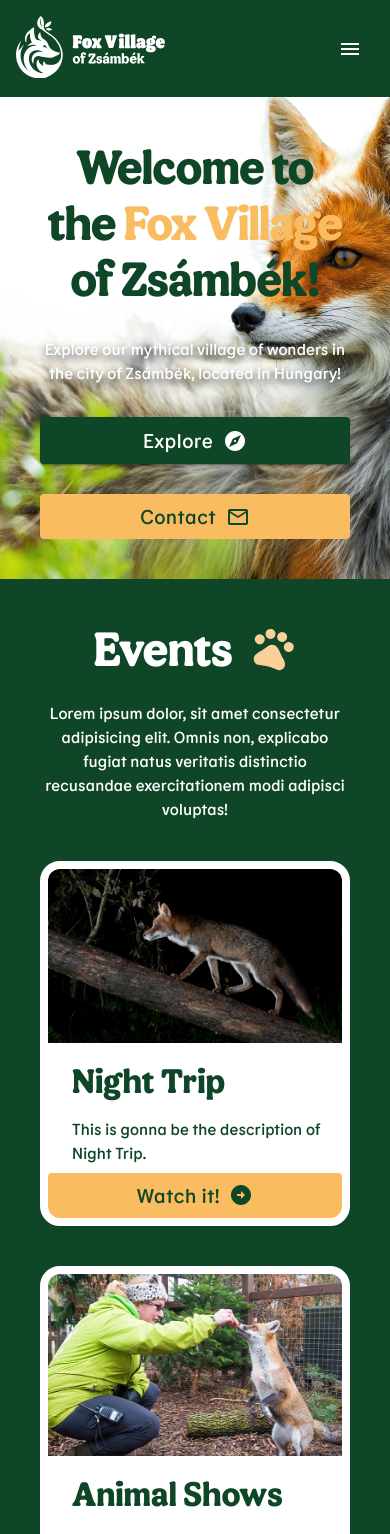
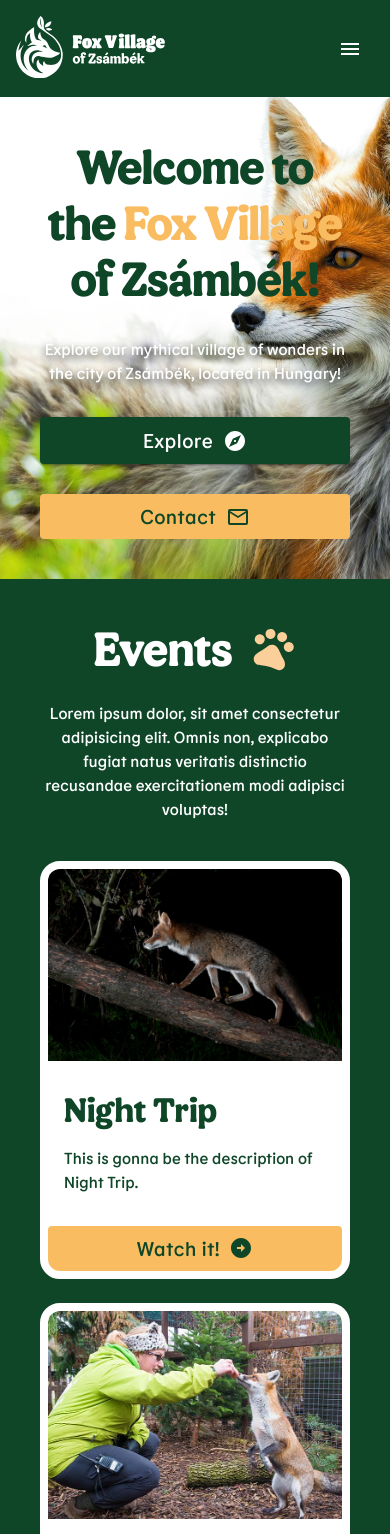
Before and after one commit to szcstamas/foxvillage, a React (Create React App) app: page /#/ in a window 390 px wide. Shown: the top 1534 px of the page. Built offline with nearby package versions, Linux system fonts and the light colour scheme.

Commit message:
updating display flex for cardbox on small screens

```diff
--- a/src/components/CardBox.tsx
+++ b/src/components/CardBox.tsx
@@ -47,7 +47,7 @@ const CardBox = ({ cardImgSrc, cardTextH4, cardTextParagraph, cardButtonLink, tr
                         position: 'relative',
                         border: `8px solid ${cardBoxColor}`,
                         transition: 'all .2s ease',
-                        height: '100%',
+                        height: { xs: 'auto', sm: '100%' },
                         '&:hover': {
                             transform: 'translateY(-5px)',
                         }
@@ -71,7 +71,14 @@ const CardBox = ({ cardImgSrc, cardTextH4, cardTextParagraph, cardButtonLink, tr
 
                     <Box
                         component='div'
-                        sx={{ pl: 3, py: 2 }}
+                        sx={{
+                            display: 'flex',
+                            justifyContent: 'space-between',
+                            alignItems: 'left',
+                            flexDirection: 'column',
+                            pl: { xs: 0, sm: 3 },
+                            py: { xs: 0, sm: 2 }
+                        }}
                     >
 
                         <Typography
@@ -79,6 +86,8 @@ const CardBox = ({ cardImgSrc, cardTextH4, cardTextParagraph, cardButtonLink, tr
                             variant='h4'
                             sx={{
                                 mb: 2,
+                                pt: { xs: 3, sm: 0 },
+                                pl: { xs: 2, sm: 0 },
                                 transition: 'all .2s ease',
                                 ...(hover === true && {
                                     color: '#f9bc60',
@@ -88,7 +97,13 @@ const CardBox = ({ cardImgSrc, cardTextH4, cardTextParagraph, cardButtonLink, tr
                             {cardTextH4}
                         </Typography>
 
-                        <Typography paragraph={true} color={cardTypoColor}>
+                        <Typography
+                            paragraph={true}
+                            color={cardTypoColor}
+                            sx={{
+                                pl: { xs: 2, sm: 0 }
+                            }}
+                        >
                             {cardTextParagraph}
                         </Typography>
 
--- a/src/components/CardSection.tsx
+++ b/src/components/CardSection.tsx
@@ -109,7 +109,7 @@ const CardSection = ({ id, cardSectionH2, cardSectionBg, cardSectionH2Color, car
 
                     <Box
                         component='div'
-                        sx={{ display: 'flex', rowGap: 5, columnGap: 3, flexWrap: 'wrap', alignItems: 'stretch' }}
+                        sx={{ display: 'flex', rowGap: 3, columnGap: 3, flexWrap: 'wrap', alignItems: 'stretch' }}
                     >
 
                         {arrayOfCards.map((card, index) => {
--- a/src/components/Footer.tsx
+++ b/src/components/Footer.tsx
@@ -54,7 +54,7 @@ const Footer = () => {
                         display: 'flex',
                         justifyContent: 'space-between',
                         alignItems: 'center',
-                        rowGap: 2,
+                        rowGap: 3,
                         flexDirection: { xs: 'column', md: 'row' }
                     }}
                 >
@@ -93,6 +93,16 @@ const Footer = () => {
                             Contact us
                         </Link>
 
+                        <Box
+                            component='div'
+                            sx={{
+                                display: 'flex',
+                                justifyContent: 'center',
+                                alignItems: 'center',
+                                gap: 2
+                            }}
+                        >
+
                             {icons.map((icon, index) => {
 
                                 return (
@@ -108,6 +118,8 @@ const Footer = () => {
                             })}
 
                         </Box>
+
+                    </Box>
                 </Box>
 
             </Box>
--- a/src/components/buttons/CardButton.tsx
+++ b/src/components/buttons/CardButton.tsx
@@ -51,7 +51,7 @@ const CardButton = ({ text, link, icon }: Props) => {
                     onMouseEnter={() => setHover(true)}
                     onMouseLeave={() => setHover(false)}
                     sx={{
-                        position: 'absolute',
+                        position: { xs: 'static', sm: 'absolute' },
                         bottom: 0,
                         left: 0,
                         px: 5,
--- a/src/components/buttons/SecondaryButton.tsx
+++ b/src/components/buttons/SecondaryButton.tsx
@@ -58,7 +58,7 @@ const SecondaryButton = ({ text, link, icon }: Props) => {
                         mt: 2,
                         fontSize: '1.25rem',
                         width: { xs: '100%', md: 'auto' },
-                        bgcolor: { xs: 'secondary.main', lg: 'transparent' },
+                        bgcolor: 'secondary.main',
                         transition: 'all .2s ease',
                         '&:hover': {
                             transform: { md: 'translateY(-5px)!important' },
--- a/src/constants/DiscoverObjects.tsx
+++ b/src/constants/DiscoverObjects.tsx
@@ -6,20 +6,20 @@ export const DiscoverObjects = [
         Title: 'Animals',
         Desc: 'This is gonna be the description of Animals.',
         Img: DiscoverImages.Animals,
-        Link: '/discover/animals',
+        Link: '/foxvillage/#/discover/animals',
     },
 
     {
         Title: 'Poultry Yard',
         Desc: `This is gonna be the description of Poultry Yard.`,
         Img: DiscoverImages.PoultryYard,
-        Link: '/discover/poultry-yard',
+        Link: '/foxvillage/#/discover/poultry-yard',
     },
 
     {
         Title: 'The Fox Forest',
         Desc: 'This is gonna be the description of the Fox Forest.',
         Img: DiscoverImages.FoxForest,
-        Link: '/discover/fox-forest',
+        Link: '/foxvillage/#/discover/fox-forest',
     },
 ];
--- a/src/constants/EventObjects.tsx
+++ b/src/constants/EventObjects.tsx
@@ -6,20 +6,20 @@ export const EventObjects = [
         Title: 'Night Trip',
         Desc: 'This is gonna be the description of Night Trip.',
         Img: EventImages.NightTrip,
-        Link: '/events/night-trip',
+        Link: '/foxvillage/#/events/night-trip',
     },
 
     {
         Title: 'Animal Shows',
         Desc: `This is gonna be the description of Animal Shows.`,
         Img: EventImages.FoxFeeding,
-        Link: '/events/animal-show',
+        Link: '/foxvillage/#/events/animal-show',
     },
 
     {
         Title: 'Close Up',
         Desc: 'This is gonna be the description of Close Up.',
         Img: EventImages.CloseUp,
-        Link: '/events/close-up',
+        Link: '/foxvillage/#/events/close-up',
     },
 ];
--- a/src/containers/Homepage.tsx
+++ b/src/containers/Homepage.tsx
@@ -14,7 +14,7 @@ const Homepage = () => {
                 h1TextSecondSlice="of Zsámbék!"
                 pText="Explore our mythical village of wonders in the city of Zsámbék, located in Hungary!"
                 primaryBtnText="Explore"
-                primaryBtnLink="/foxvillage/#/#explore"
+                primaryBtnLink="/foxvillage/#explore"
                 primaryBtnIcon="explore"
                 secondaryBtnText="Contact"
                 secondaryBtnLink="/foxvillage/#/contact"
```
Lines whose indentation alone changed are shown as unchanged.
